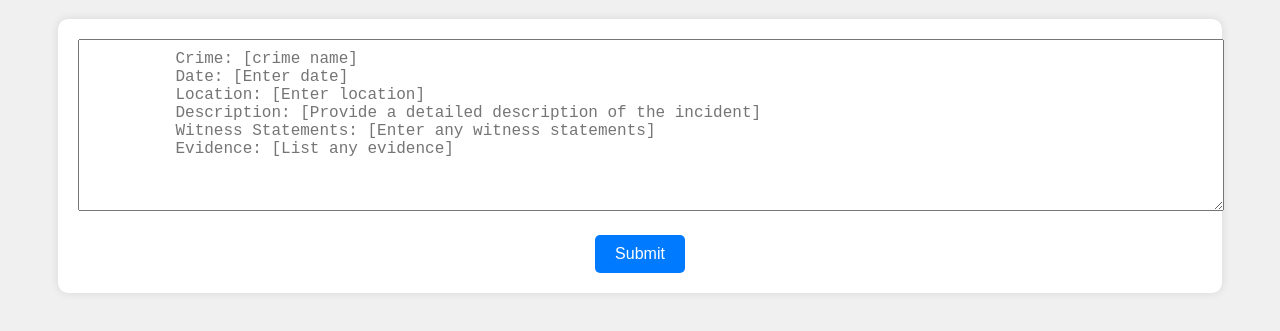
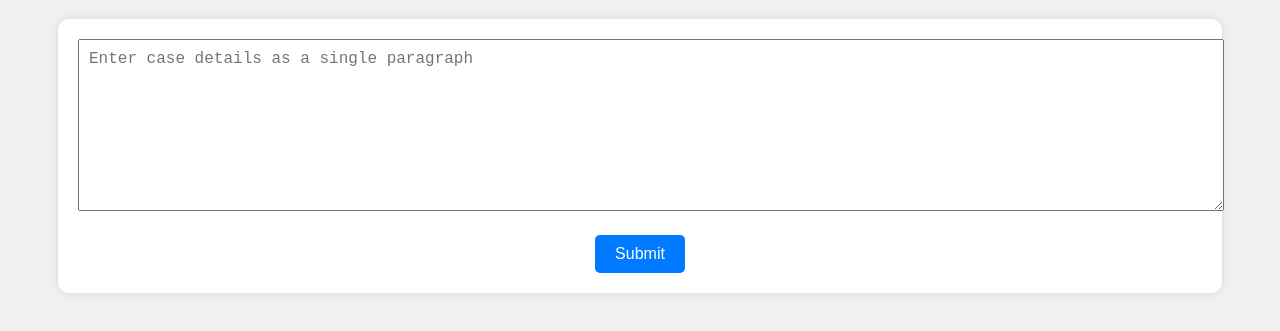
Before and after one commit to a-m-n-a/Crime-Case-CHATBOT, a website: page index.html in a window 1280 px wide. Shown: the part 119-450 px from the top of the page. Drawn offline with Linux system fonts and the light colour scheme.

Commit message:
updated index.html

```diff
--- a/index.html
+++ b/index.html
@@ -14,12 +14,7 @@
 <body>
     <h1>Crime Case Chatbot</h1>
     <form id="caseForm">
-        <textarea id="caseDetails" placeholder="         Crime: [crime name]
-         Date: [Enter date]
-         Location: [Enter location]
-         Description: [Provide a detailed description of the incident]
-         Witness Statements: [Enter any witness statements]
-         Evidence: [List any evidence]"></textarea>
+        <textarea id="caseDetails" placeholder="Enter case details as a single paragraph"></textarea>
         <button type="submit">Submit</button>
     </form>
     <div id="output"></div>
--- a/index.js
+++ b/index.js
@@ -21,6 +21,7 @@ app.get('/', (req, res) => {
 });
 
 app.post('/analyze-case', async (req, res) => {
+   // console.log(req)
     const { caseDetails } = req.body;
     //console.log(caseDetails);
     try {
```
